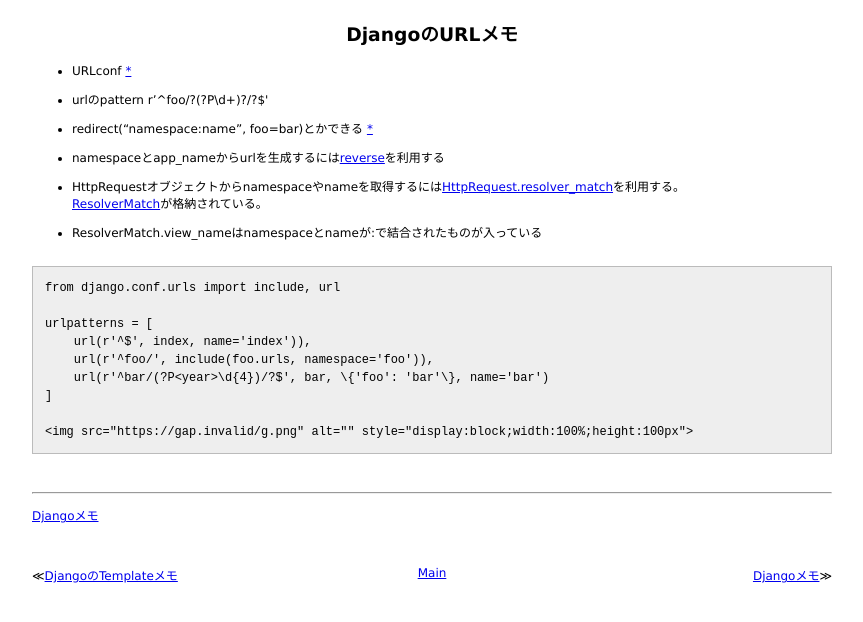
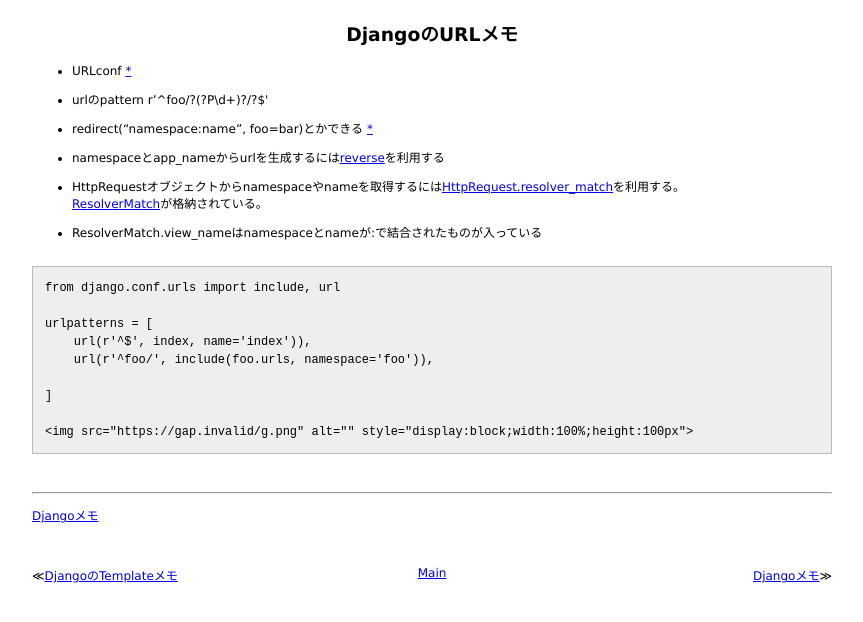
Before and after one commit to 38elements/38elements.github.com, a Jekyll site: the page built from _posts/2014-12-09-django-url.md, in a window 1280 px wide. Shown: the top 622 px of the page, without its empty margins (208-1071 px from the left). Built offline with Jekyll 4.4.1, drawn with Linux system fonts in a browser that asks for light colours.

Commit message:
Update 2014-12-09-django-url.md

```diff
--- a/_posts/2014-12-09-django-url.md
+++ b/_posts/2014-12-09-django-url.md
@@ -22,7 +22,7 @@ from django.conf.urls import include, url
 urlpatterns = [
     url(r'^$', index, name='index')),
     url(r'^foo/', include(foo.urls, namespace='foo')),
-    url(r'^bar/(?P<year>\d{4})/?$', bar, \{'foo': 'bar'\}, name='bar')
+
 ]
 
 {% url 'namespace:name' param %}
```
